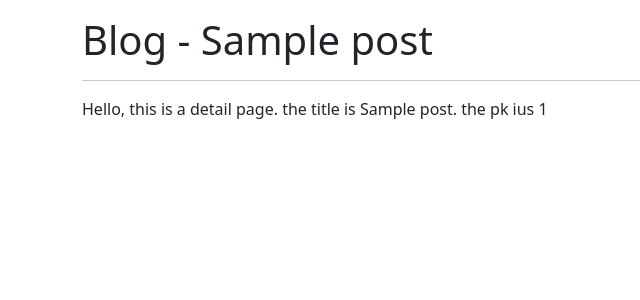
After one commit to farmerlin731/django-blog-2410, a Django app: page /blog/posts/1/ in a window 1280 px wide. The commit adds this page. Shown: the top 300 px of the page, without its empty margins (0-640 px from the left). Run offline with Django 5.2, Linux system fonts and the light colour scheme; tables that the repository leaves empty hold one stand-in row (values such as "Sample post"); some libraries are stand-ins or nearby versions.

Commit message:
Add the page of "post-detail".

```diff
--- /dev/null
+++ b/blog/templates/blog/post_detail.html
@@ -0,0 +1,14 @@
+{% extends "blog_base.html" %}
+
+{% block page_header %}
+    {{ post.title }}
+{% endblock page_header %}
+
+{% block content %}
+    <p>
+        Hello, this is a detail page.
+        the title is {{ post.title }}.
+        the pk ius {{ post.pk }}
+
+    </p>
+{% endblock content %}
--- a/blog/urls.py
+++ b/blog/urls.py
@@ -6,4 +6,5 @@ app_name = "blog"
 urlpatterns = [
     path("posts/", blog_views.post_list, name="post-list"),
     path("posts/create/", blog_views.post_create, name="post-create"),
+    path("posts/<int:pk>/", blog_views.post_detail, name="post-detail"),
 ]
--- a/blog/views.py
+++ b/blog/views.py
@@ -1,5 +1,5 @@
 from django.contrib import messages
-from django.shortcuts import redirect, render
+from django.shortcuts import get_object_or_404, redirect, render
 
 from blog.forms import PostForm
 from blog.models import Post
@@ -21,3 +21,8 @@ def post_create(request):
         return redirect("blog:post-list")
 
     return render(request, "blog/post_create.html", {"form": form})
+
+
+def post_detail(request, pk):
+    post = get_object_or_404(Post, pk=pk)
+    return render(request, "blog/post_detail.html", {"post": post})
```
Also changed, not shown: blog/templates/blog/post_list.html (+8 -0 lines).
